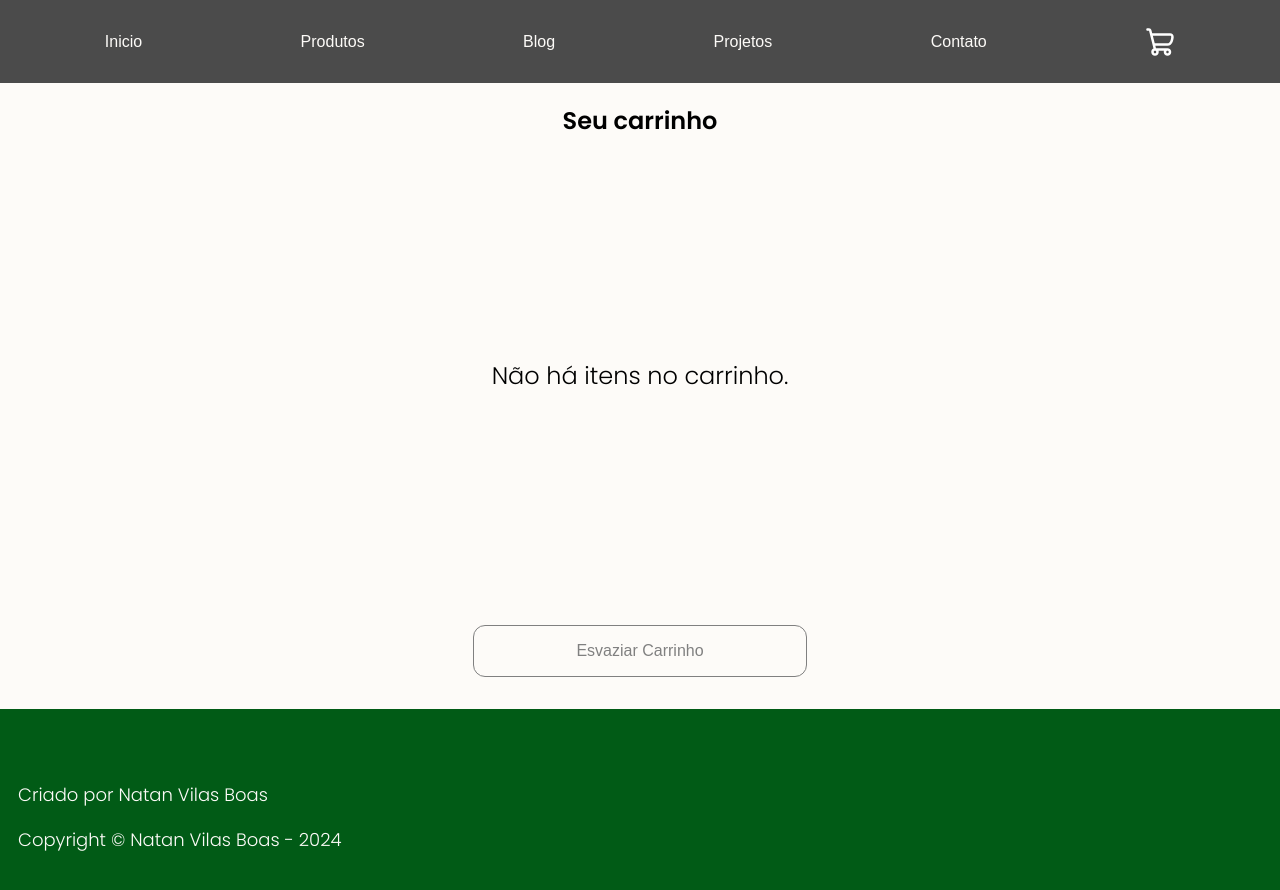
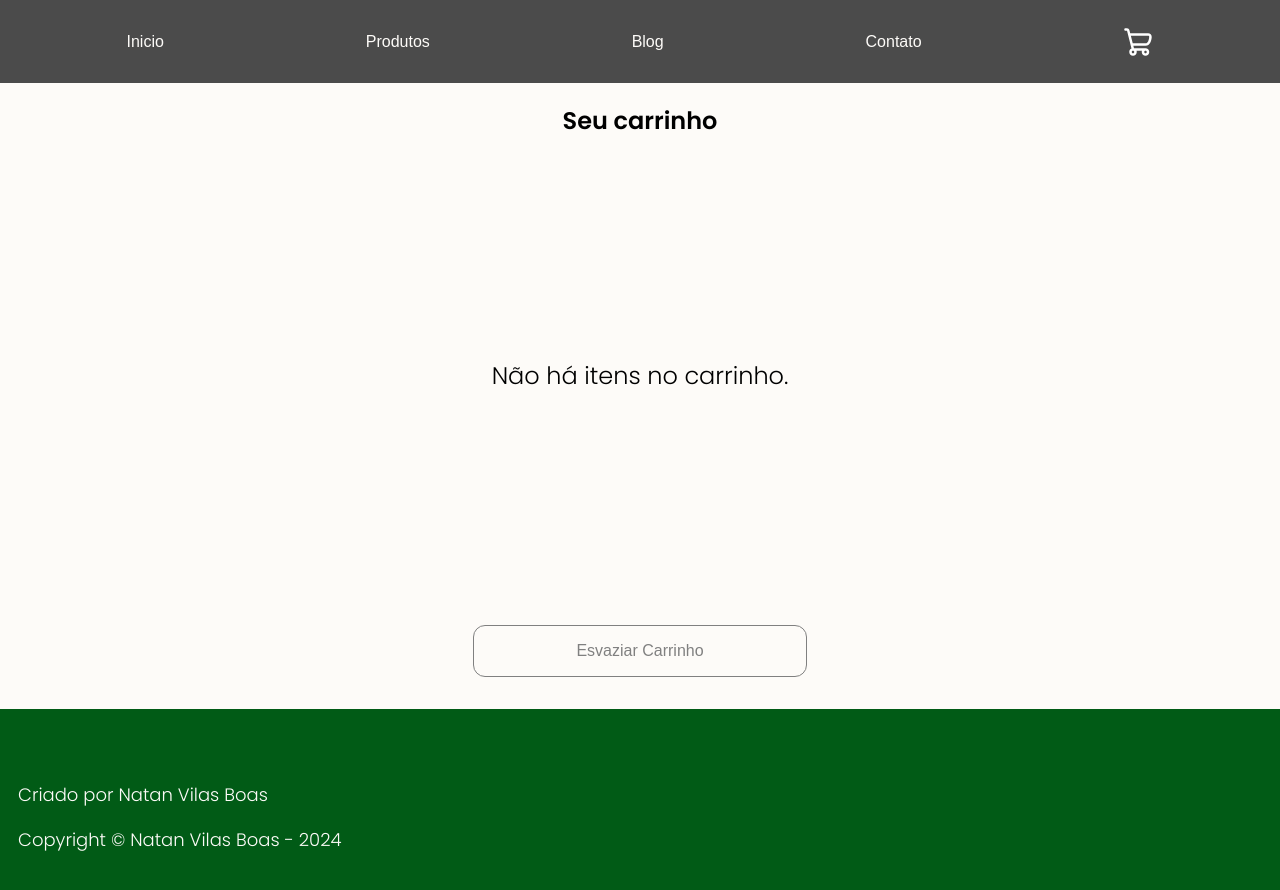
Before and after one commit to NatanVilasBoas/green-grow-site, a React (Create React App) app: page /cart in a window 1280 px wide. Shown: the top 890 px of the page. Built offline with nearby package versions, Linux system fonts and the light colour scheme; the HTML template or start-up script is replaced by a standard one.

Commit message:
🔥 removendo link para projetos

```diff
--- a/src/components/Navbar/Navbar.tsx
+++ b/src/components/Navbar/Navbar.tsx
@@ -59,7 +59,6 @@ const Navbar = () => {
             <NavLink onClick={(event) => handleNavigation(event, '/')}>Inicio</NavLink>
             <NavLink onClick={(event) => handleNavigation(event, '/products')}>Produtos</NavLink>
             <NavLink onClick={(event) => handleNavigation(event, '/blog')}>Blog</NavLink>
-            <NavLink onClick={(event) => handleNavigation(event, '/projects')}>Projetos</NavLink>
             <NavLink onClick={(event) => handleNavigation(event, '/contact')}>Contato</NavLink>
             <NavLink onClick={(event) => handleNavigation(event, '/cart')}>
                 <CartIconContainer>
```
